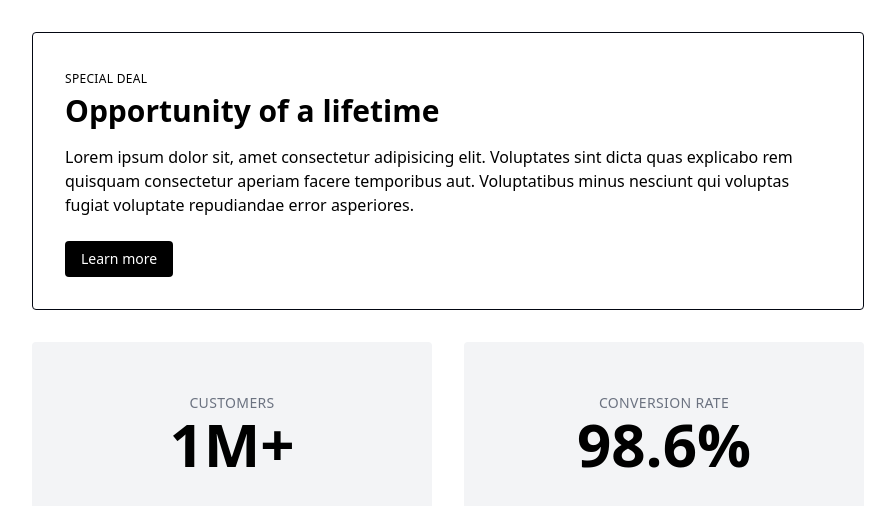
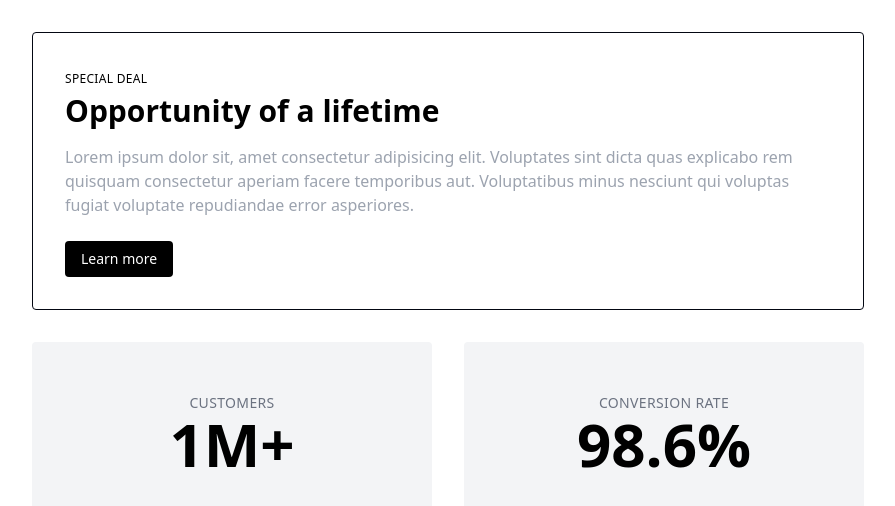
Before and after one commit to gtanchak/POC-semantic-design-tokens, a React (Vite) app: page / in a window 1280 px wide. Shown: the top 506 px of the page, without its empty margins (192-1087 px from the left). Built offline with nearby package versions, Linux system fonts and the light colour scheme.

Commit message:
fix: added color

```diff
--- a/src/pages/home.tsx
+++ b/src/pages/home.tsx
@@ -8,7 +8,7 @@ const HomePage = () => {
         <h1 className='text-3xl font-bold leading-9 mt-1 mb-4'>
           Opportunity of a lifetime
         </h1>
-        <p>
+        <p className='text-gray-400'>
           Lorem ipsum dolor sit, amet consectetur adipisicing elit. Voluptates
           sint dicta quas explicabo rem quisquam consectetur aperiam facere
           temporibus aut. Voluptatibus minus nesciunt qui voluptas fugiat
```
